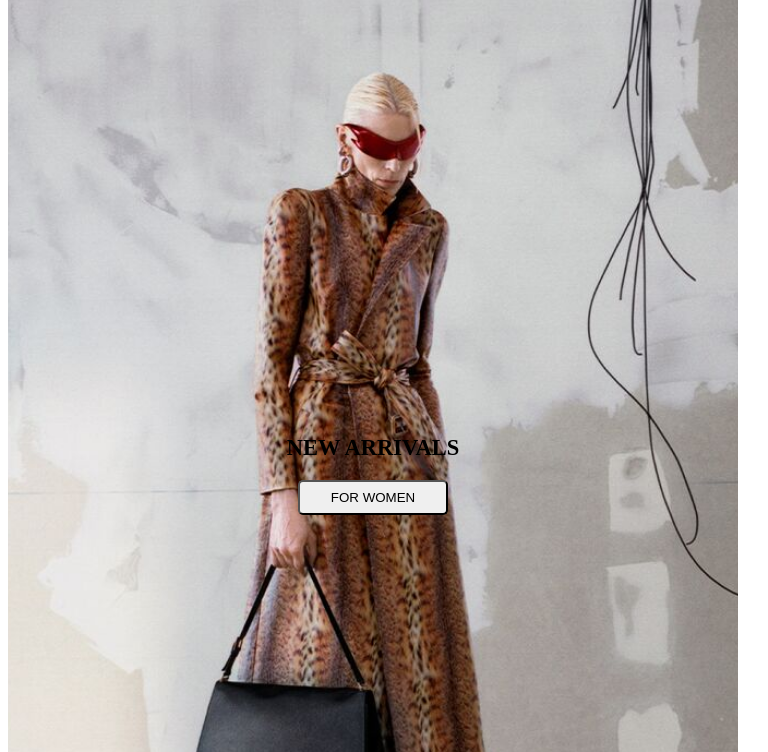
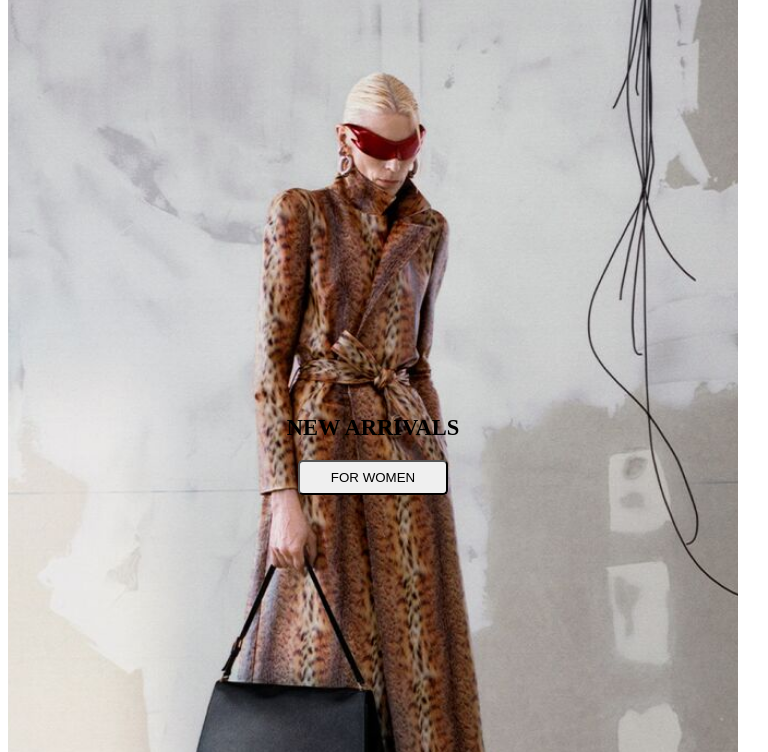
Before and after one commit to muhammed-murshid-km/BALENCIAGE, a plain HTML site: page index.html in a window 768 px wide. Shown: the part 48-800 px from the top of the page. Drawn offline with Linux system fonts and the light colour scheme.

Commit message:
Update style.css

```diff
--- a/style.css
+++ b/style.css
@@ -246,7 +246,7 @@
   }
 
   .hdd3 {
-    padding-top: 420px;
+    padding-top: 400px;
     font-size: 15px;
   }
 
```
